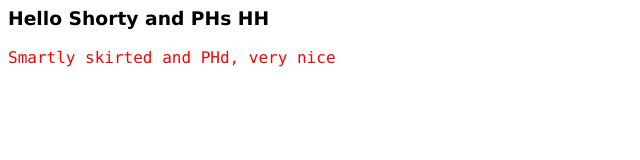
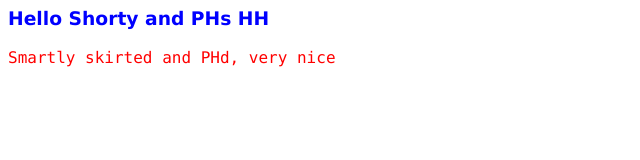
Before and after one commit to SmarttyLewis/helloworld, a plain HTML site: page index.html in a window 1280 px wide. Shown: the whole page, without its empty margins (0-640 px from the left). Drawn offline with Linux system fonts and the light colour scheme.

Commit message:
Change html text colors

```diff
--- a/index.html
+++ b/index.html
@@ -1,7 +1,7 @@
 <html>
 <body>
 
-<h3 style="font-family:verdana;"> Hello Shorty and PHs HH </h3>
+<h3 style="font-family:verdana;color:blue"> Hello Shorty and PHs HH </h3>
 <p style="font-family:consolas;color:red;"> Smartly skirted and PHd, very nice </p>
 
 </body>
```
